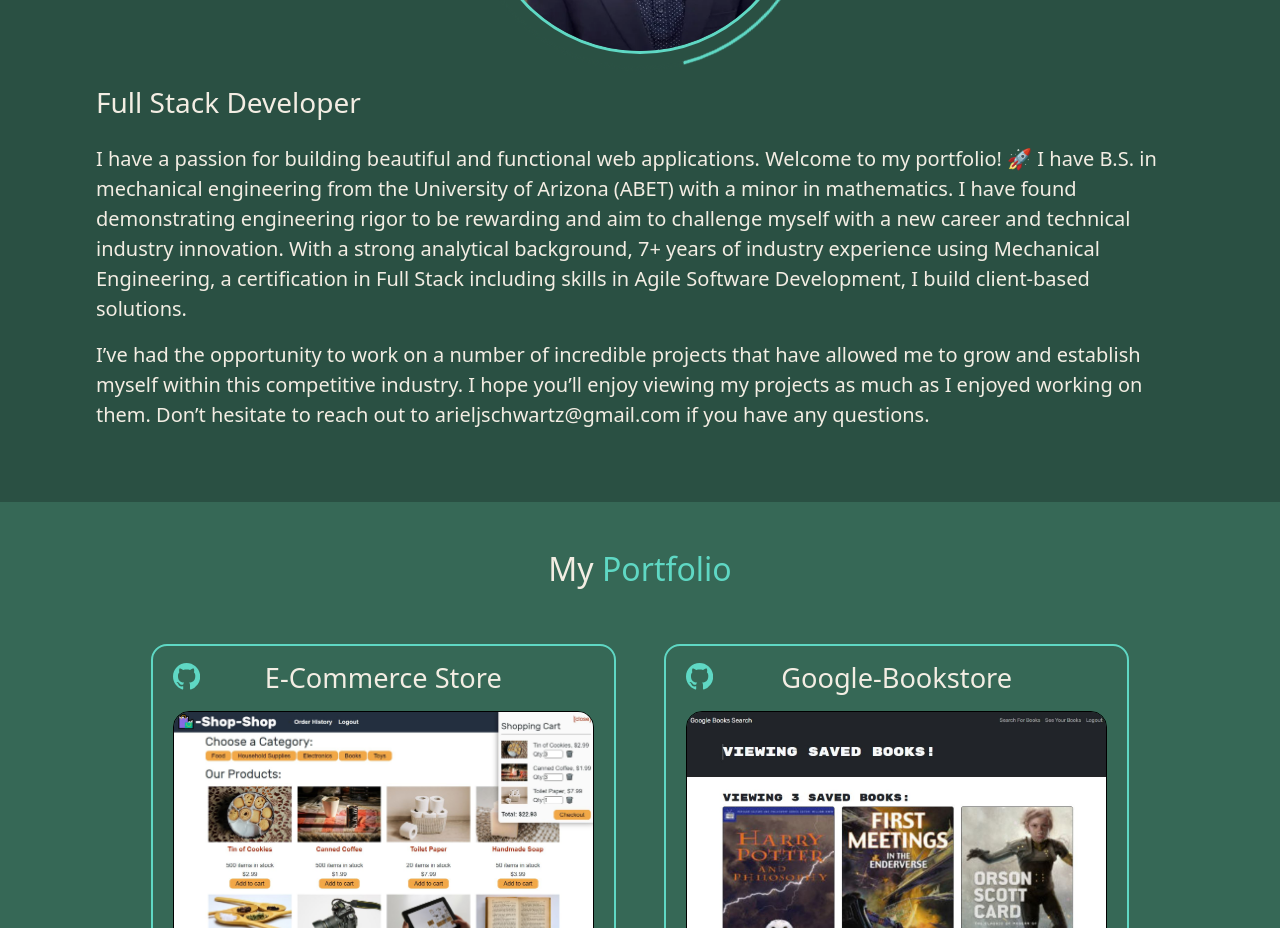
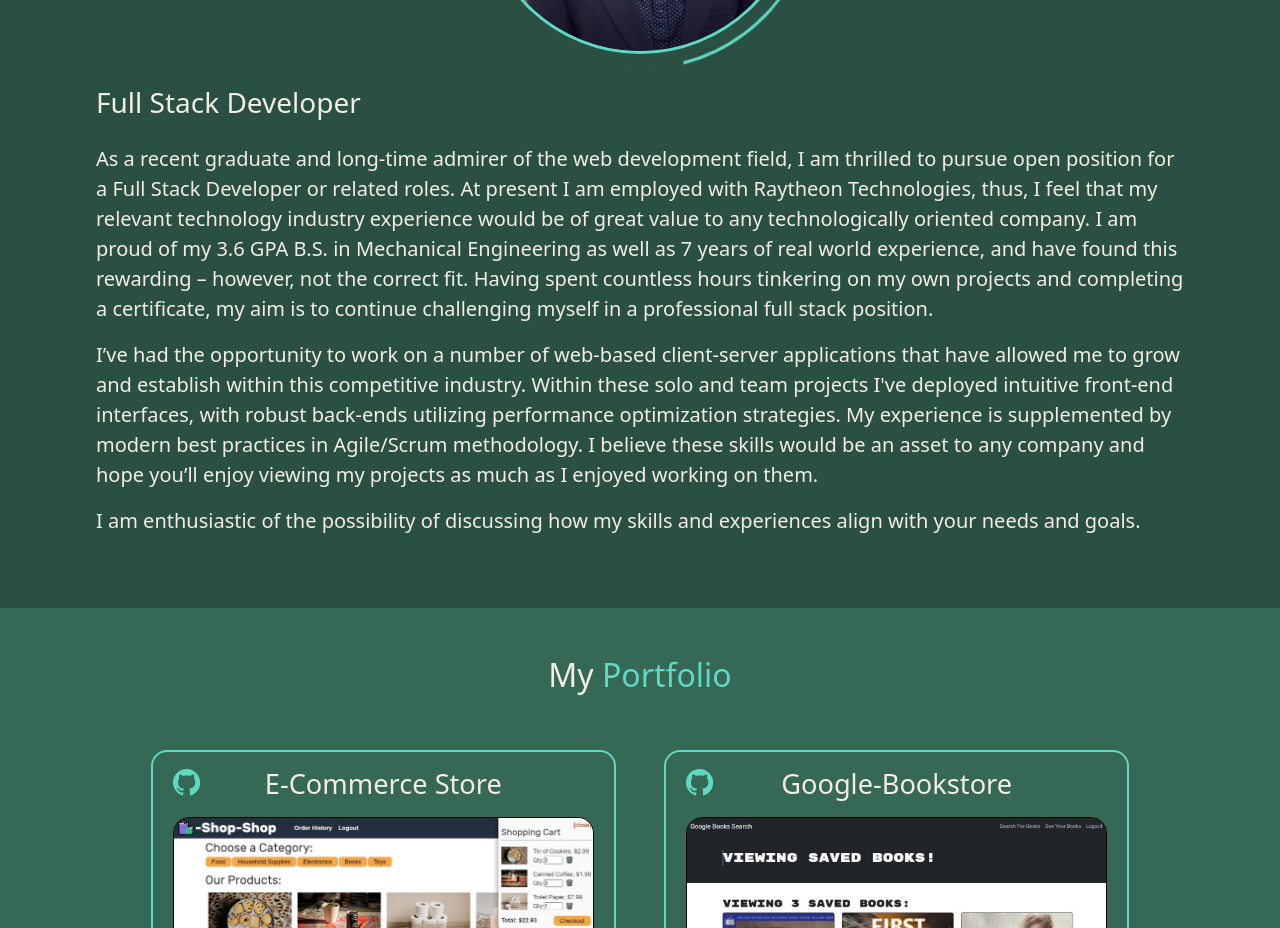
Before and after one commit to arishorts/arishorts-portfolio, a React (Create React App) app: page / in a window 1280 px wide. Shown: the part 1260-2188 px from the top of the page. Built offline with nearby package versions, Linux system fonts and the light colour scheme.

Commit message:
Altered AboutMe content

```diff
--- a/src/components/aboutme.jsx
+++ b/src/components/aboutme.jsx
@@ -15,22 +15,30 @@ const AboutMe = () => {
       <section className="fs-5 px-lg-5 p-2 aboutme-content">
         <h3>Full Stack Developer</h3>
         <p className="pt-3">
-          I have a passion for building beautiful and functional web
-          applications. Welcome to my portfolio! 🚀 I have B.S. in mechanical
-          engineering from the University of Arizona (ABET) with a minor in
-          mathematics. I have found demonstrating engineering rigor to be
-          rewarding and aim to challenge myself with a new career and technical
-          industry innovation. With a strong analytical background, 7+ years of
-          industry experience using Mechanical Engineering, a certification in
-          Full Stack including skills in Agile Software Development, I build
-          client-based solutions.
+          As a recent graduate and long-time admirer of the web development
+          field, I am thrilled to pursue open position for a Full Stack
+          Developer or related roles. At present I am employed with Raytheon
+          Technologies, thus, I feel that my relevant technology industry
+          experience would be of great value to any technologically oriented
+          company. I am proud of my 3.6 GPA B.S. in Mechanical Engineering as
+          well as 7 years of real world experience, and have found this
+          rewarding – however, not the correct fit. Having spent countless hours
+          tinkering on my own projects and completing a certificate, my aim is
+          to continue challenging myself in a professional full stack position.
         </p>
         <p>
-          I’ve had the opportunity to work on a number of incredible projects
-          that have allowed me to grow and establish myself within this
-          competitive industry. I hope you’ll enjoy viewing my projects as much
-          as I enjoyed working on them. Don’t hesitate to reach out to
-          arieljschwartz@gmail.com if you have any questions.
+          I’ve had the opportunity to work on a number of web-based
+          client-server applications that have allowed me to grow and establish
+          within this competitive industry. Within these solo and team projects
+          I've deployed intuitive front-end interfaces, with robust back-ends
+          utilizing performance optimization strategies. My experience is
+          supplemented by modern best practices in Agile/Scrum methodology. I
+          believe these skills would be an asset to any company and hope you’ll
+          enjoy viewing my projects as much as I enjoyed working on them.
+        </p>
+        <p>
+          I am enthusiastic of the possibility of discussing how my skills and
+          experiences align with your needs and goals.
         </p>
       </section>
     </div>
```
